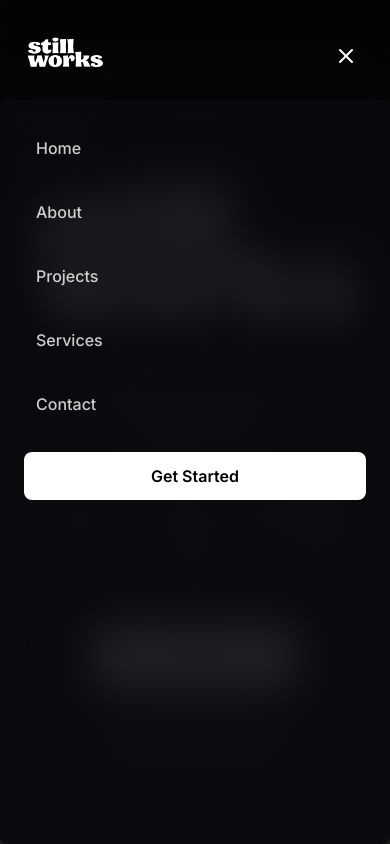
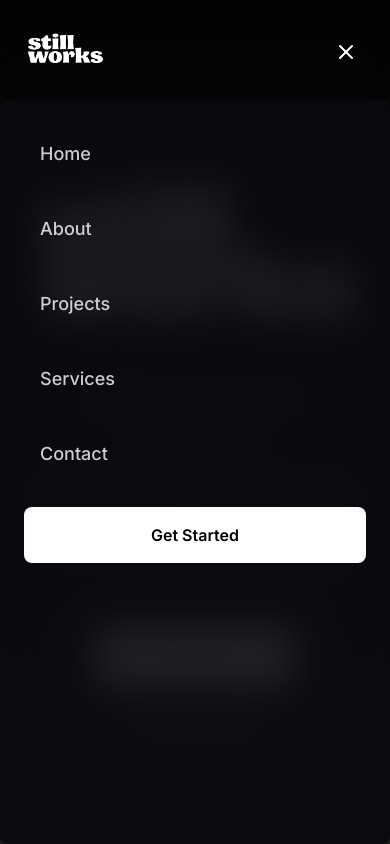
Before and after one commit to MangeshBhalerao/Agency, a Next.js app: page / in a window 390 px wide. Both pictures are taken after a click on the button 346 px from the left and 56 px from the top of the page. Shown: the top 844 px of the page. Built offline with nearby package versions, Linux system fonts and the light colour scheme.

Commit message:
Scroll issue fix phone

```diff
--- a/src/components/Navbar.jsx
+++ b/src/components/Navbar.jsx
@@ -43,11 +43,21 @@ export default function Navbar() {
 
   // Smooth scroll to section and close mobile menu
   const scrollToSection = (href) => {
-    const element = document.querySelector(href);
-    if (element) {
-      element.scrollIntoView({ behavior: 'smooth' });
-      setIsMobileMenuOpen(false);
-    }
+    setIsMobileMenuOpen(false);
+
+    setTimeout(() => {
+      const element = document.querySelector(href);
+      if (element) {
+        const navbarHeight = 80;
+        const elementPosition = element.getBoundingClientRect().top;
+        const offsetPosition = elementPosition + window.pageYOffset - navbarHeight;
+
+        window.scrollTo({
+          top: offsetPosition,
+          behavior: 'smooth'
+        });
+      }
+    }, 100);
   };
 
   return (
@@ -79,7 +89,7 @@ export default function Navbar() {
           style={{
             maxWidth: '1280px',
             margin: '0 auto',
-            padding: '6px 24px',
+            padding: '2px 24px',
             display: 'flex',
             alignItems: 'center',
             justifyContent: 'space-between',
@@ -217,17 +227,22 @@ export default function Navbar() {
                 <button
                   key={item.label}
                   onClick={() => scrollToSection(item.href)}
+                  onTouchEnd={(e) => {
+                    e.preventDefault();
+                    scrollToSection(item.href);
+                  }}
                   style={{
                     color: 'rgba(255, 255, 255, 0.8)',
-                    fontSize: '16px',
+                    fontSize: '18px',
                     fontWeight: '500',
                     textAlign: 'left',
-                    padding: '12px',
+                    padding: '16px',
                     background: 'transparent',
                     border: 'none',
                     cursor: 'pointer',
                     transition: 'all 0.3s ease',
                     borderRadius: '8px',
+                    WebkitTapHighlightColor: 'transparent',
                   }}
                   onMouseEnter={(e) => {
                     e.target.style.background = 'rgba(255, 255, 255, 0.05)';
@@ -243,8 +258,12 @@ export default function Navbar() {
               ))}
               <button
                 onClick={() => scrollToSection('#contact')}
+                onTouchEnd={(e) => {
+                  e.preventDefault();
+                  scrollToSection('#contact');
+                }}
                 style={{
-                  padding: '12px 24px',
+                  padding: '16px 24px',
                   background: '#ffffff',
                   color: '#000000',
                   border: 'none',
@@ -253,6 +272,7 @@ export default function Navbar() {
                   fontWeight: '600',
                   cursor: 'pointer',
                   marginTop: '8px',
+                  WebkitTapHighlightColor: 'transparent',
                 }}
               >
                 Get Started
```
